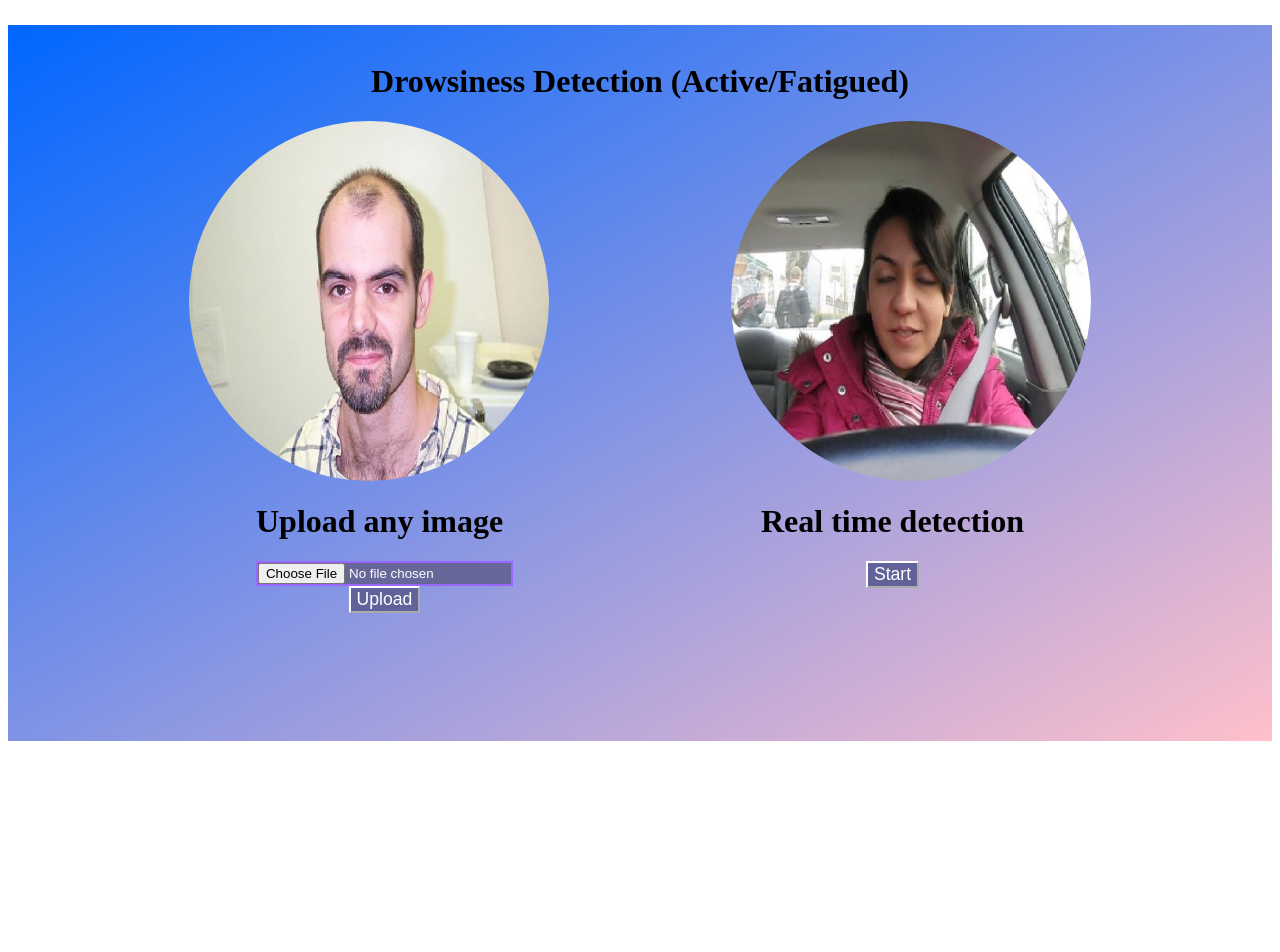
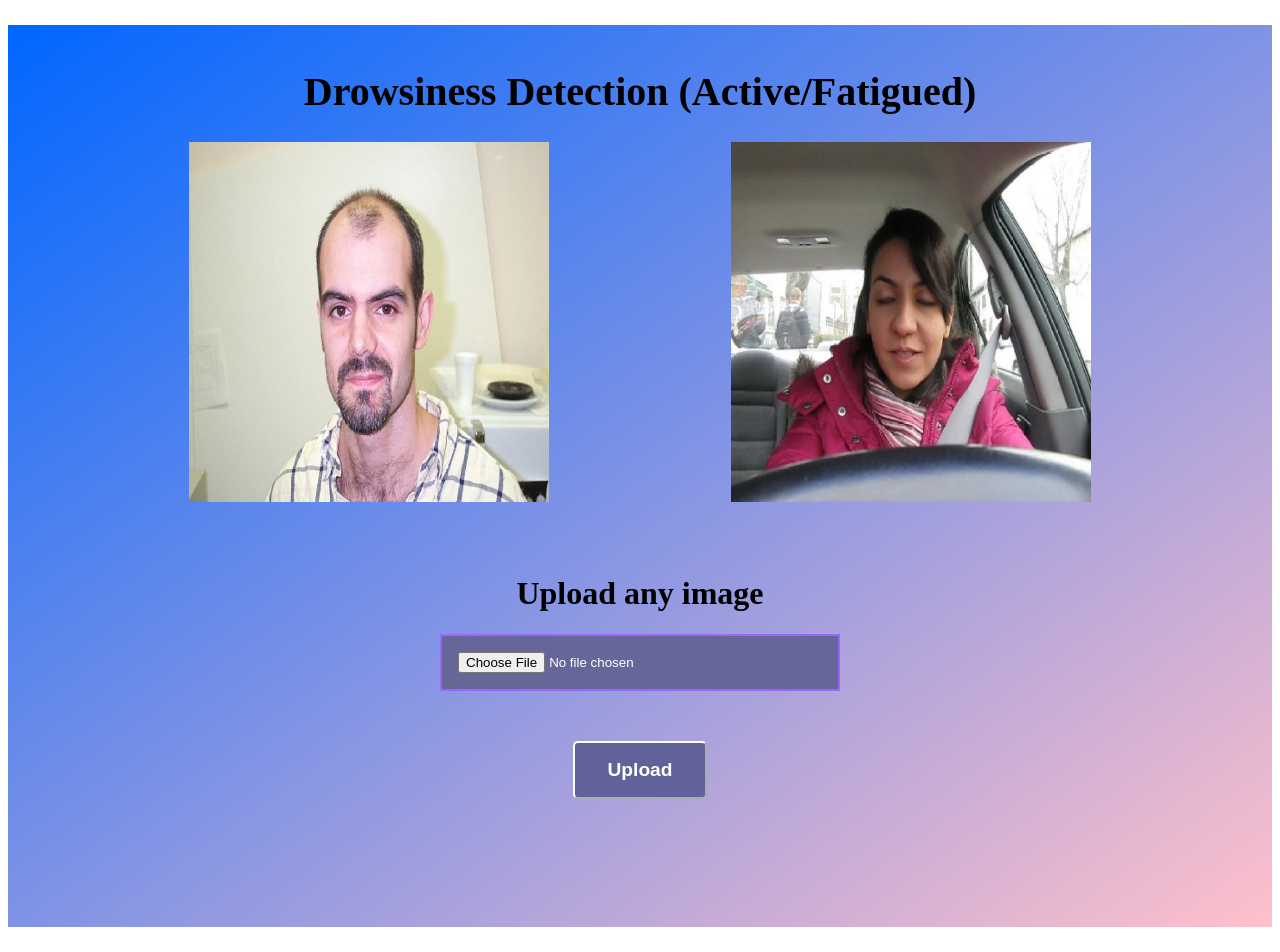
Before and after one commit to sakshamprakash01/Drowsiness_Detection, a Flask app: page / in a window 1280 px wide. Before the commit the page ends 741 px from the top, so only its background shows below. Run offline with Flask 2, Linux system fonts and the light colour scheme.

Commit message:
remove realtime video + other changes

```diff
--- a/static/style.css
+++ b/static/style.css
@@ -1,57 +1,93 @@
+/* Change the background gradient */
 main {
   width: 100%;
   height: auto;
   padding: 1em 0em 8em;
   margin: 2% auto;
-  background: linear-gradient(to bottom right, #0066ff ,pink);
+  background: linear-gradient(to bottom right, #0066ff , pink);
 }
 
+/* Increase font size and font weight for title */
 #title {
   text-align: center;
+  font-size: 2.5rem;
+  font-weight: bold;
 }
 
-div {
-  display:flex;
-  justify-content: space-evenly;
-  align-items: baseline;
+/* Style upload form */
+form {
+  display: flex;
+  flex-direction: column;
+  align-items: center;
+  margin-top: 3rem;
 }
 
-#image {
-  display: flex;
-  flex-direction: column;
-  justify-content: center;
-  align-items: center;
-}
-
-.demo {
-  border-radius: 50%;
-}
-
-.error {
-  color: red;
+h1 {
+  font-size: 2rem;
   font-weight: bold;
-  margin-bottom: 1rem;
+  text-align: center;
 }
 
 input[type="file"] {
   background-color: #666699;
   border: 2px solid #9966ff;
   color: #ffffff;
+  padding: 1rem;
+  margin-bottom: 2rem;
+  width: 100%;
+  max-width: 400px;
+  box-sizing: border-box;
 }
 
-button {
-  display: block;
-  align-items: center;
-  font-size: 1.1rem;
+button[type="submit"] {
+  font-size: 1.2rem;
+  font-weight: bold;
   background-color: #62629b;
   border-color: white;
   color: #ffffff;
+  padding: 1rem 2rem;
+  border-radius: 5px;
+  cursor: pointer;
+  transition: all 0.3s ease-in-out;
 }
 
-/* image.html */
-.img_pred, .video_pred {
+button[type="submit"]:hover {
+  background-color: #8c8cb2;
+}
+
+/* Adjust image size for better alignment */
+#images {
   display: flex;
-  flex-direction: column;
+  flex-direction: row;
   justify-content: center;
   align-items: center;
+  margin: 2rem;
 }
+
+#images img {
+  width: 300px;
+  height: 300px;
+  object-fit: cover;
+  object-position: center;
+  margin: 2rem;
+  border-radius: 50%;
+  transition: all 0.3s ease-in-out;
+}
+
+#images img:hover {
+  transform: scale(1.1);
+}
+
+div.images {
+  display: flex;
+  justify-content: space-evenly;
+  align-items: center;
+}
+
+/* Style error message */
+.error {
+  color: red;
+  font-size: 1.2rem;
+  font-weight: bold;
+  margin-bottom: 1rem;
+}
--- a/templates/index.html
+++ b/templates/index.html
@@ -20,7 +20,7 @@
 <body>
   <main>
     <h1 id="title">Drowsiness Detection (Active/Fatigued)</h1>
-    <div>
+    <div class="images">
       <div id="image">
         <img class='demo' src="static/initial/active.jpg" alt="active" width="360" height="360" id="demo-image">
       </div>
@@ -41,12 +41,6 @@
         </div>
       </form>
       <!-- <form action='/real' method='POST' enctype="multipart/form-data"> -->
-      <form action='/real'>
-        <h1>Real time detection</h1>
-        <div>
-          <button type="submit" name="cam">Start</button>
-        </div>
-      </form>
     </div>
   </main>
 </body>
```
